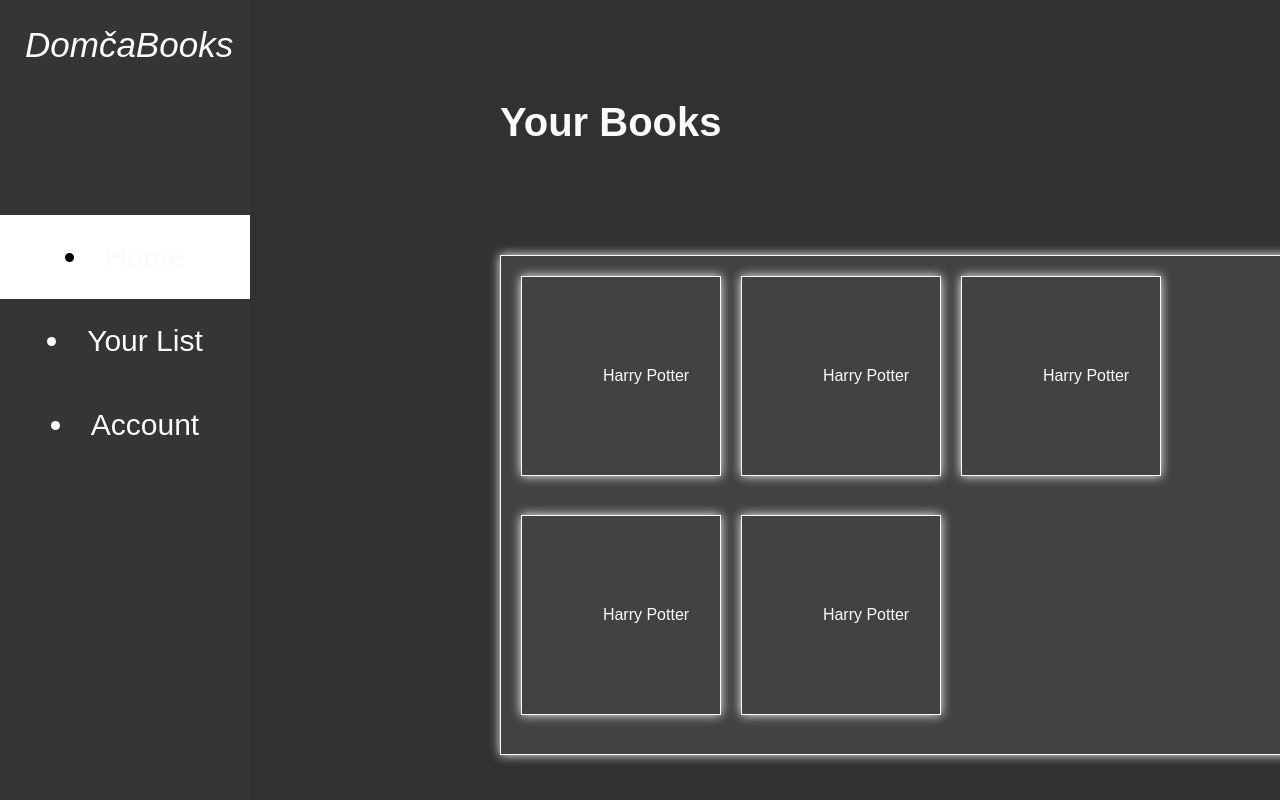
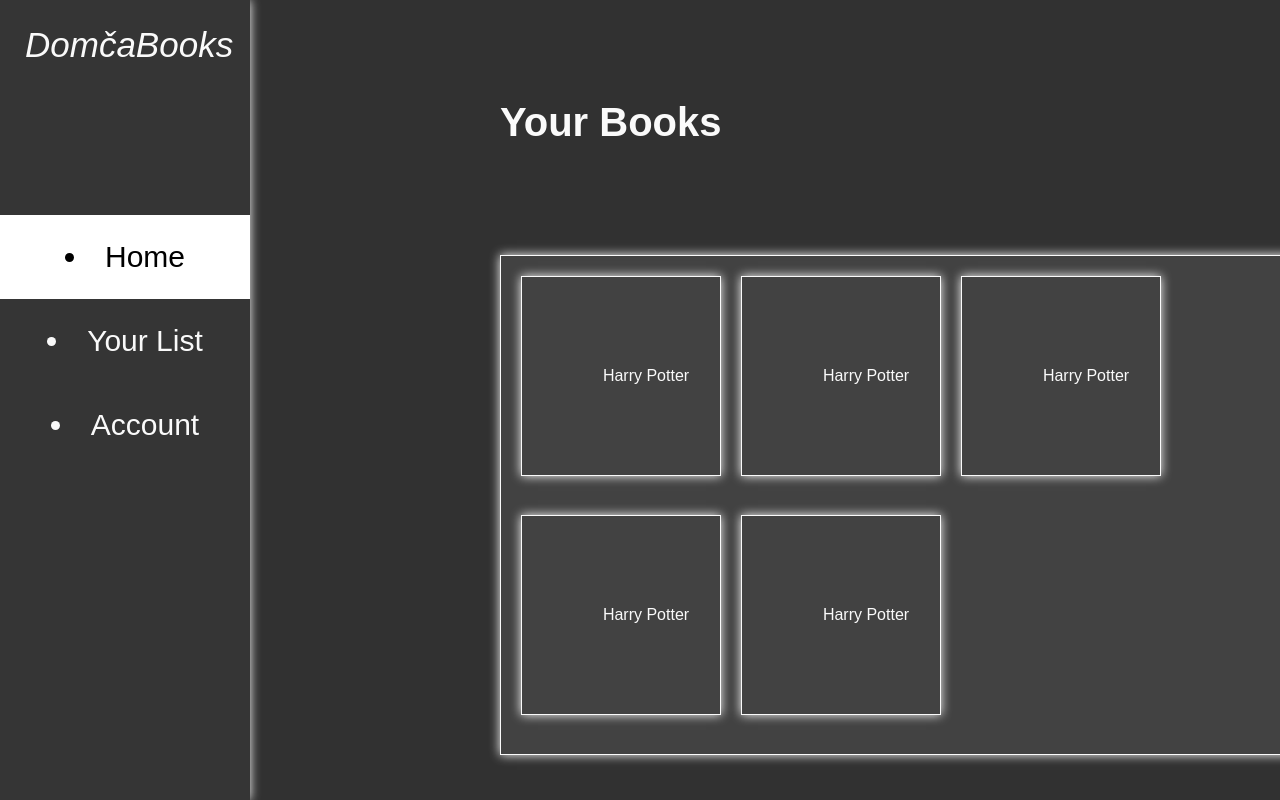
Before and after one commit to DomDomiX/LibraryApp---FrontEnd, an Angular app: page /userBooks in a window 1280 px wide. In both pictures the pointer is over the link "Home". Built offline with nearby package versions, Linux system fonts and the light colour scheme.

Commit message:
Přidání shadow k navbaru

```diff
--- a/src/app/app.component.css
+++ b/src/app/app.component.css
@@ -23,6 +23,7 @@ body {
     top: 0;
     left: 0;
     position: absolute;
+    box-shadow: 0 0 10px #fafafa;
 }
 
 .navbar-items {
@@ -44,6 +45,12 @@ body {
 
 .navbar-item a {
     color: #fafafa;
+    transition: 0.5s;
+}
+
+.navbar-item a:hover {
+    color: black;
+    transition: 0.5s;
 }
 
 .navbar-item:hover {
--- a/src/app/login/login.component.html
+++ b/src/app/login/login.component.html
@@ -31,7 +31,6 @@
               </mat-form-field>
             </div>
 
-
             <mat-form-field appearance="outline" class="input">
               <mat-label>E-mail</mat-label>
               <input matInput placeholder="Zadejte e-mail" [formControl]="mailRegister">
--- a/src/app/shared/auth.service.ts
+++ b/src/app/shared/auth.service.ts
@@ -6,10 +6,12 @@ import { Observable } from 'rxjs';
   providedIn: 'root'
 })
 export class AuthService {
+  // Addresa Backendu
   private baseUrl = 'http://localhost:3000/api/auth';
 
   constructor(private http: HttpClient) {}
 
+  // Metody odkazující na metody na backendu
   register(data: { firstName: string; lastName: string; email: string; password: string }): Observable<any> {
     return this.http.post(`${this.baseUrl}/register`, data);
   }
```
